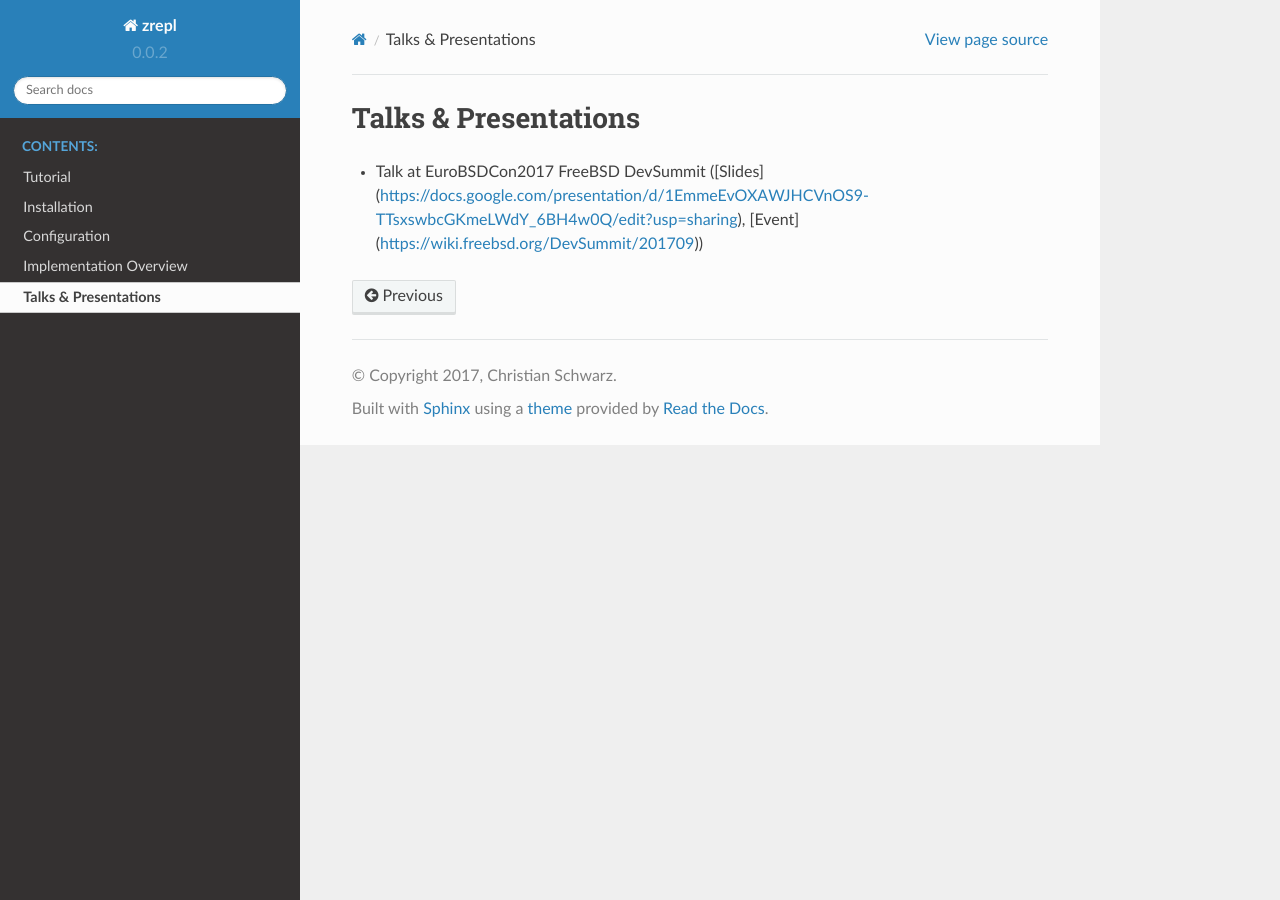
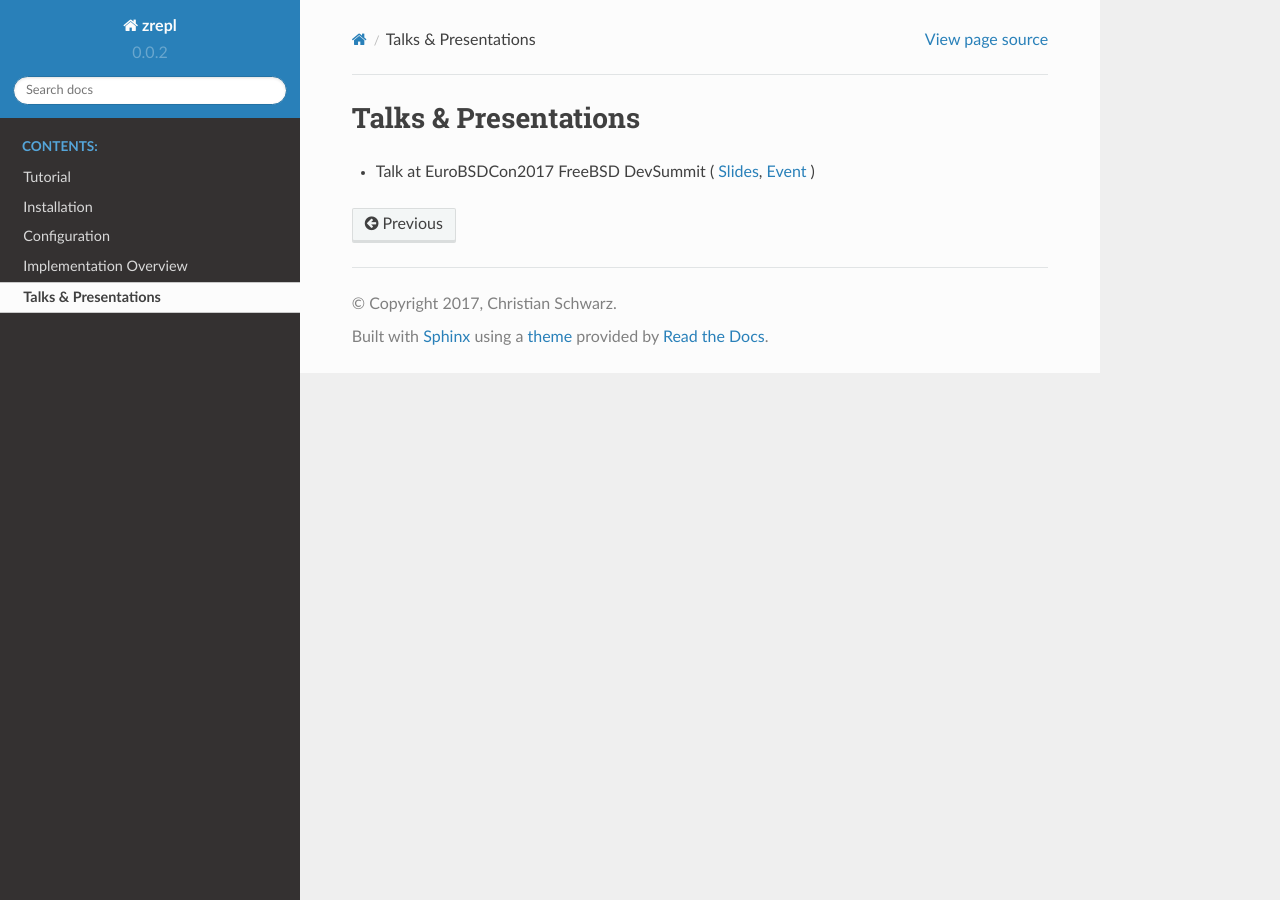
Before and after one commit to zrepl/zrepl, a Sphinx documentation site: the page built from docs/pr.rst, in a window 1280 px wide. Built offline with Sphinx 7.4.7 and the Read the Docs theme 2.0.0, drawn with Linux system fonts in a browser that asks for light colours.

Commit message:
docs: adjust pr page to rst

```diff
--- a/docs/pr.rst
+++ b/docs/pr.rst
@@ -1,4 +1,7 @@
 Talks & Presentations
 =====================
 
-* Talk at EuroBSDCon2017 FreeBSD DevSummit ([Slides](https://docs.google.com/presentation/d/1EmmeEvOXAWJHCVnOS9-TTsxswbcGKmeLWdY_6BH4w0Q/edit?usp=sharing), [Event](https://wiki.freebsd.org/DevSummit/201709))
+* Talk at EuroBSDCon2017 FreeBSD DevSummit (
+  `Slides <https://docs.google.com/presentation/d/1EmmeEvOXAWJHCVnOS9-TTsxswbcGKmeLWdY_6BH4w0Q/edit?usp=sharing>`_,
+  `Event <https://wiki.freebsd.org/DevSummit/201709>`_
+  )
```
